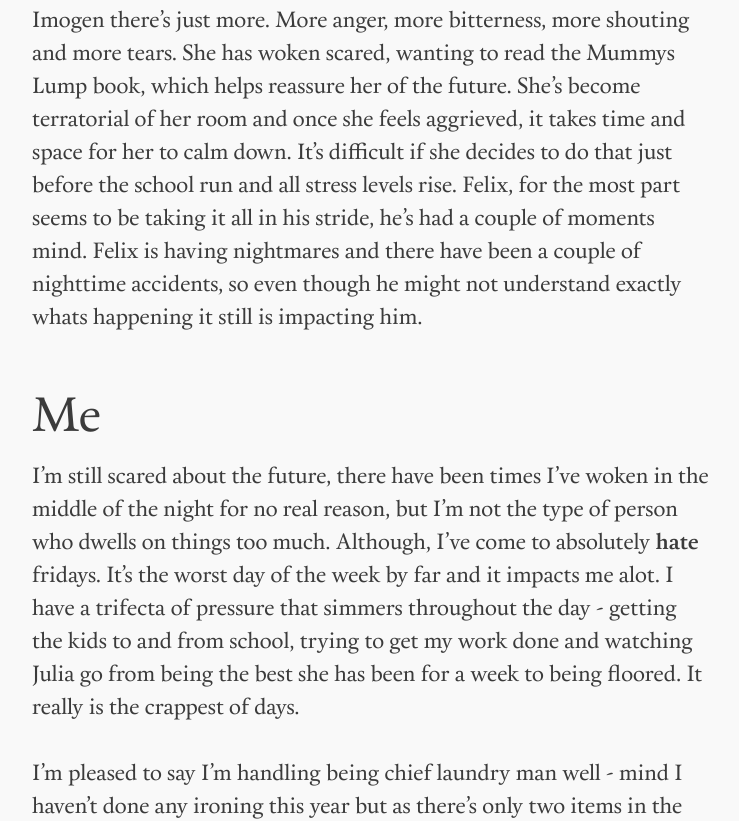
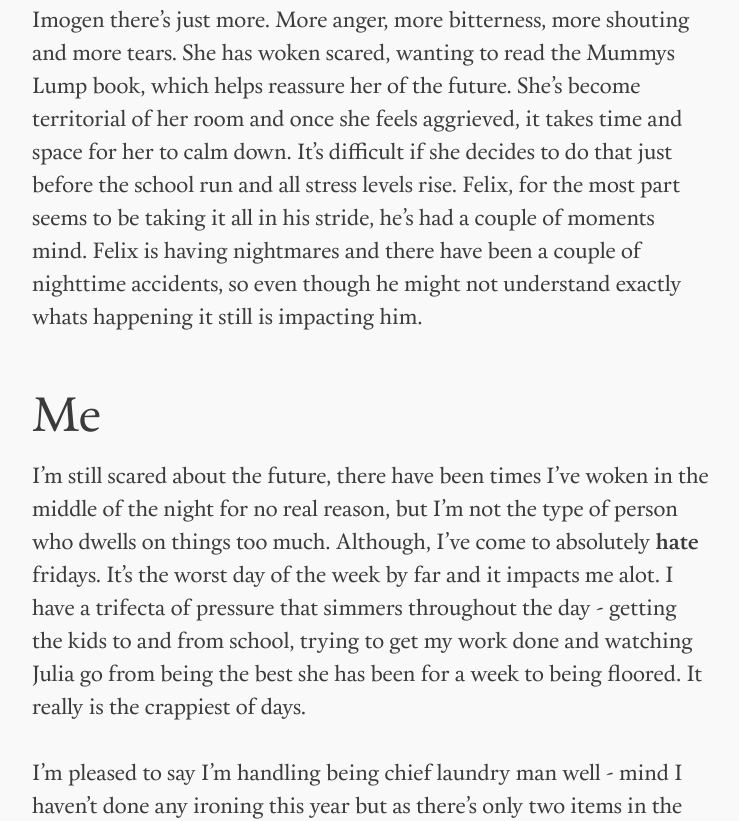
Before and after one commit to rozza/biglump, a Jekyll site: the page built from _posts/2014-01-26-reflection.md, in a window 1280 px wide and 1400 px high, scrolled down 1048 px. Shown: the part 323-1144 px from the top of the window, without its empty margins (268-1007 px from the left). Built offline with Jekyll 4.4.1, drawn with Linux system fonts in a browser that asks for light colours; comment, search, counter and statistics services are not loaded; some of the changed text lies outside the part shown.

Commit message:
Spelling

```diff
--- a/_posts/2014-01-26-reflection.md
+++ b/_posts/2014-01-26-reflection.md
@@ -18,11 +18,11 @@ We both are looking forward to the end of chemotherapy but it's also scary, ther
 
 ## The kids
 
-Both kids are doing well but unsurprisingly Imogen has been hit the hardest.  There's been tears and tantrums from them both, but with Imogen there's just more. More anger, more bitterness, more shouting and more tears.  She has woken scared, wanting to read the Mummys Lump book, which helps reassure her of the future. She's become terratorial of her room and once she feels aggrieved, it takes time and space for her to calm down.  It's difficult if she decides to do that just before the school run and all stress levels rise.  Felix, for the most part seems to be taking it all in his stride, he's had a couple of moments mind. Felix is having nightmares and there have been a couple of nighttime accidents, so even though he might not understand exactly whats happening it still is impacting him.
+Both kids are doing well but unsurprisingly Imogen has been hit the hardest.  There's been tears and tantrums from them both, but with Imogen there's just more. More anger, more bitterness, more shouting and more tears.  She has woken scared, wanting to read the Mummys Lump book, which helps reassure her of the future. She's become territorial of her room and once she feels aggrieved, it takes time and space for her to calm down.  It's difficult if she decides to do that just before the school run and all stress levels rise.  Felix, for the most part seems to be taking it all in his stride, he's had a couple of moments mind. Felix is having nightmares and there have been a couple of nighttime accidents, so even though he might not understand exactly whats happening it still is impacting him.
 
 ## Me
 
-I'm still scared about the future, there have been times I've woken in the middle of the night for no real reason, but I'm not the type of person who dwells on things too much. Although, I've come to absolutely **hate** fridays. It's the worst day of the week by far and it impacts me alot. I have a trifecta of pressure that simmers throughout the day - getting the kids to and from school, trying to get my work done and watching Julia go from being the best she has been for a week to being floored. It really is the crappest of days.
+I'm still scared about the future, there have been times I've woken in the middle of the night for no real reason, but I'm not the type of person who dwells on things too much. Although, I've come to absolutely **hate** fridays. It's the worst day of the week by far and it impacts me alot. I have a trifecta of pressure that simmers throughout the day - getting the kids to and from school, trying to get my work done and watching Julia go from being the best she has been for a week to being floored. It really is the crappiest of days.
 
 I'm pleased to say I'm handling being chief laundry man well - mind I haven't done any ironing this year but as there's only two items in the ironing pile who cares!  I'm generally very busy, but I'm now used to it. I can get grumpy when I don't get much time to sit and chill at weekends but on the whole I'm busy and happy to be so.
 
```
